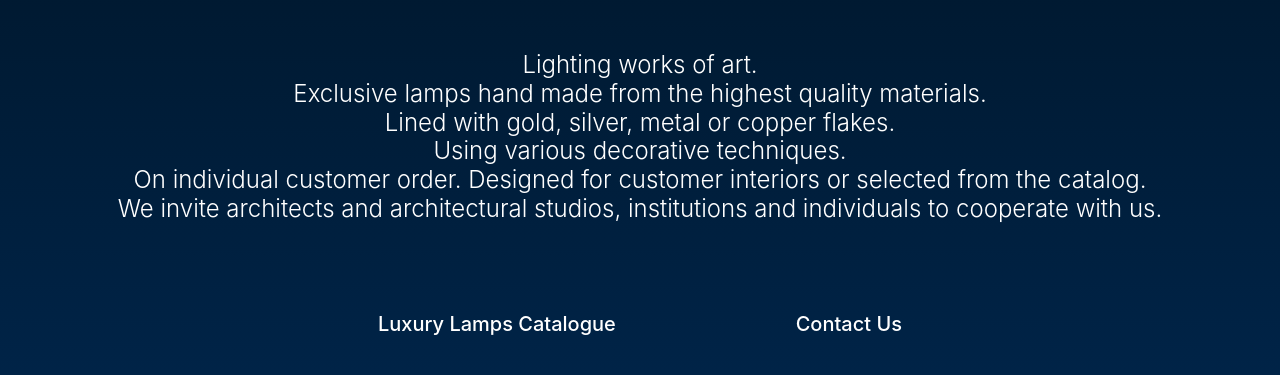
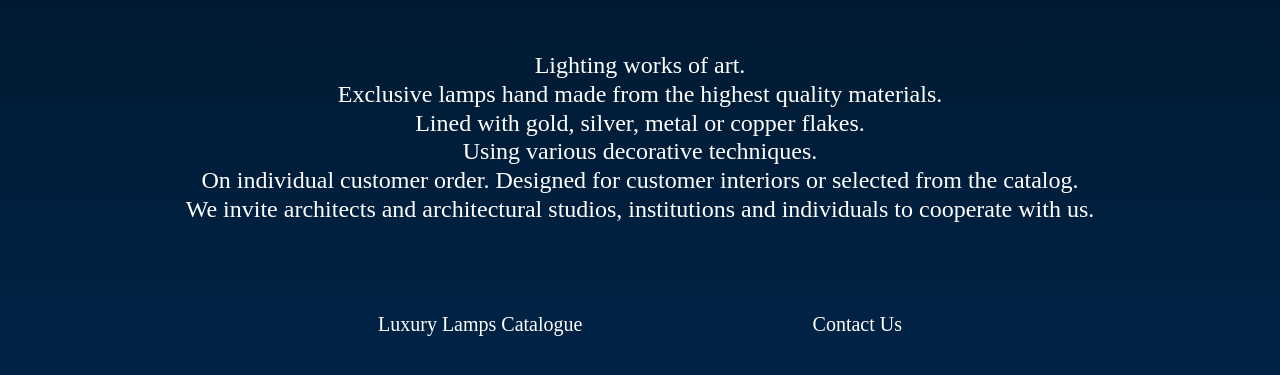
Before and after one commit to luxurylamps/luxurylamps.github.io, a plain HTML site: page about.html in a window 1280 px wide. Shown: the part 257-632 px from the top of the page. Drawn offline with nearby package versions, Linux system fonts and the light colour scheme.

Commit message:
Initial commit

```diff
--- a/about.html
+++ b/about.html
@@ -69,7 +69,7 @@
 
 
 
-			  <h4 class="text-center text-white font-weight-light ">
+			  <h4 class="text-center text-white font-weight-light " style="font-family: 'Playfair Display', serif;">
 			  Lighting works of art.</br>
 			  Exclusive lamps hand made from the highest quality materials.</br>
 			  Lined with gold, silver, metal or copper flakes.</br>
@@ -83,8 +83,8 @@
 			 <div class="col-sm-6 offset-sm-3 ">
 			  <div class="nav-scroller py-5 mb-2 mt-2">
 				<nav class="nav d-flex justify-content-between">
-				  <a class="p-2 text-white h5" href="index.html">Luxury Lamps Catalogue</a>
-				  <a class="p-2 text-white h5" href="contact.html">Contact Us</a>
+				  <a class="p-2 text-white h5" href="index.html" style="text-decoration:none; font-family: 'Playfair Display', serif;">Luxury Lamps Catalogue</a>
+				  <a class="p-2 text-white h5" href="contact.html" style="text-decoration:none; font-family: 'Playfair Display', serif;">Contact Us</a>
 				</nav>
 			  </div>
 			 </div>
```
Also changed, not shown: contact.html (+2 -2 lines), index.html (+2 -2 lines).
